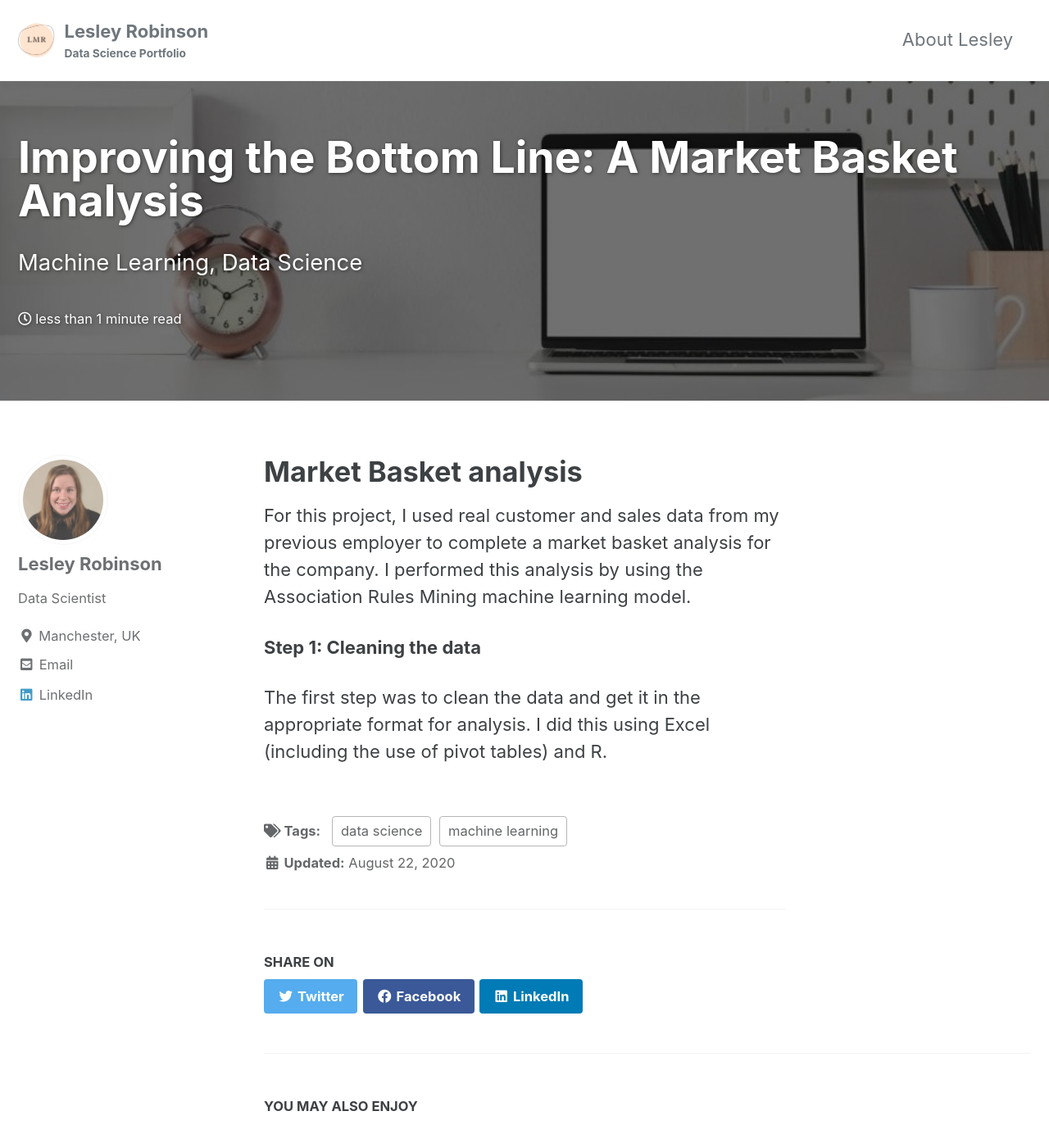
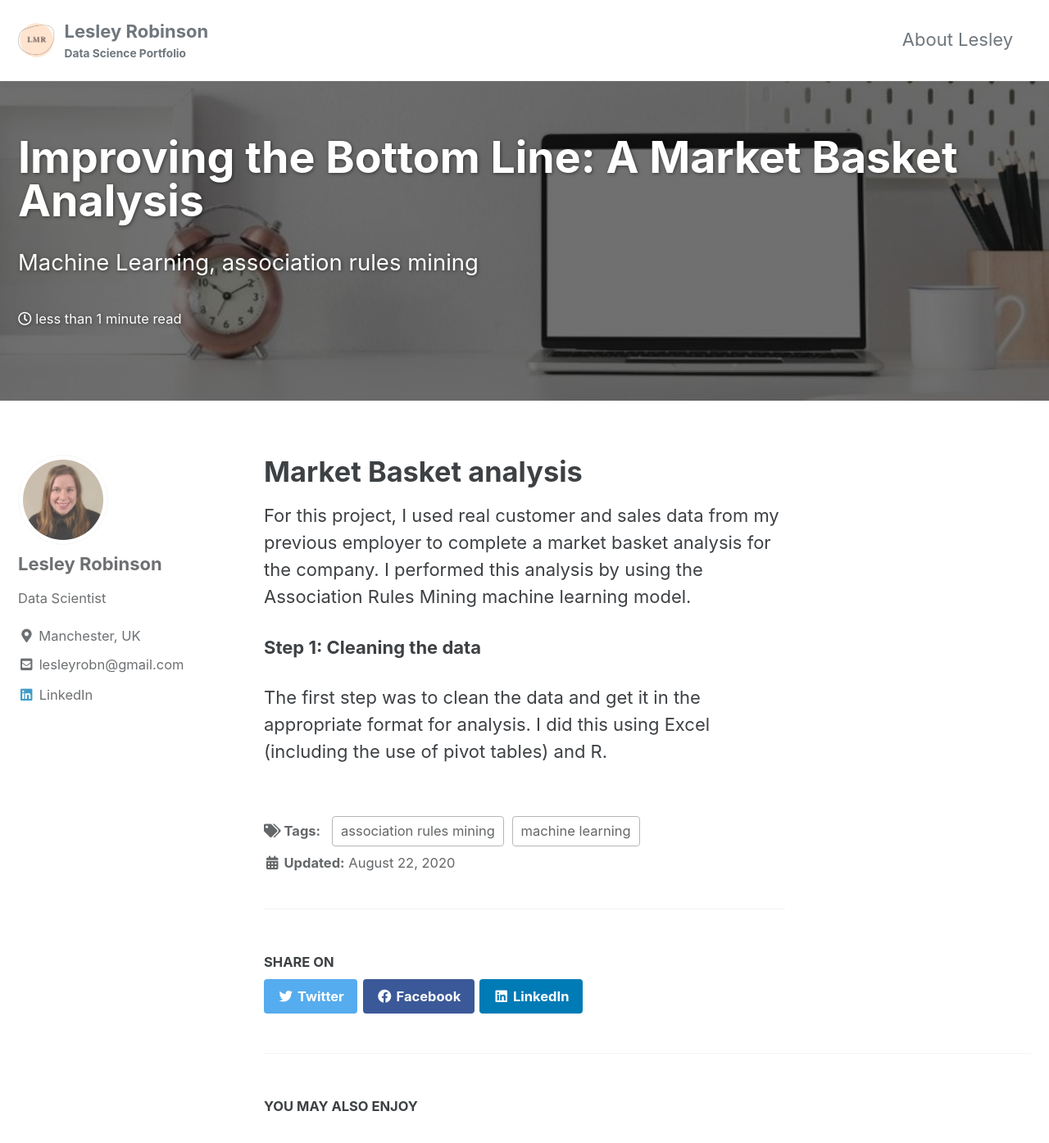
Before and after one commit to lesleymarie/lesleymarie.github.io, a Jekyll site: the page built from _posts/2020-08-22-market-basket-analysis.md, in a window 1280 px wide and 1400 px high. Shown: the top 1395 px of the window at 82% size. Built offline with Jekyll 4.4.1, drawn with Linux system fonts in a browser that asks for light colours; cached includes are drawn as plain includes.

Commit message:
added email

```diff
--- a/_config.yml
+++ b/_config.yml
@@ -99,7 +99,7 @@ author:
   location         : "Manchester, UK"
   email            :
   links:
-    - label: "Email"
+    - label: "lesleyrobn@gmail.com"
       icon: "fas fa-fw fa-envelope-square"
       url: "mailto:lesleyrobn@gmail.com"
     - label: "Website"
--- a/_posts/2020-08-22-market-basket-analysis.md
+++ b/_posts/2020-08-22-market-basket-analysis.md
@@ -1,11 +1,11 @@
 ---
 title: "Improving the Bottom Line: A Market Basket Analysis"
 date: 2020-08-22
-tags: [machine learning, data science]
+tags: [machine learning, association rules mining]
 header:
   overlay_image: "/images/workspace.jpg"
   overlay_filter: 0.5
-excerpt: "Machine Learning, Data Science"
+excerpt: "Machine Learning, association rules mining"
 ---
 
 # Market Basket analysis
```
